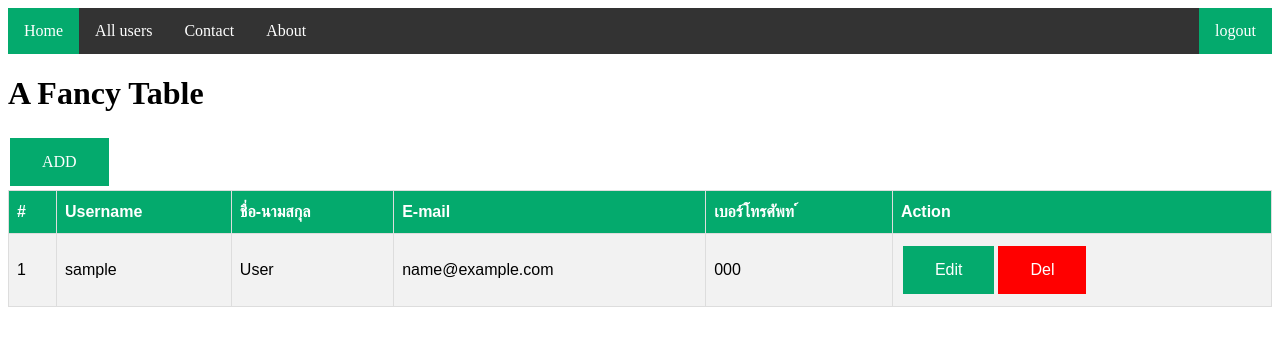
After one commit to siwakron030830/basicphp, a PHP site: page /show_user.php in a window 1280 px wide. The commit adds this page. Shown: the top 346 px of the page. Run offline with PHP 8.4, Linux system fonts and the light colour scheme; tables that the repository leaves empty or names only in its code hold one stand-in row (values such as "Sample post").

Commit message:
[Creat] del function

```diff
--- a/index.php
+++ b/index.php
@@ -42,7 +42,7 @@ li a:hover:not(.active) {
 
 <ul>
   <li><a class="active" href="index.php">Home</a></li>
-  <li><a href="register.php">All users</a></li>
+  <li><a href="show_user.php">All users</a></li>
   <li><a href="#contact">Contact</a></li>
   <li><a href="#about">About</a></li>
   <li style="float:right">
--- /dev/null
+++ b/show_user.php
@@ -0,0 +1,118 @@
+<?php
+    include 'connect.php';
+?>
+<!DOCTYPE html>
+<html>
+<head>
+<style>
+#customers {
+  font-family: Arial, Helvetica, sans-serif;
+  border-collapse: collapse;
+  width: 100%;
+}
+
+#customers td, #customers th {
+  border: 1px solid #ddd;
+  padding: 8px;
+}
+
+#customers tr:nth-child(even){background-color: #f2f2f2;}
+
+#customers tr:hover {background-color: #ddd;}
+
+#customers th {
+  padding-top: 12px;
+  padding-bottom: 12px;
+  text-align: left;
+  background-color: #04AA6D;
+  color: white;
+}
+ul {
+  list-style-type: none;
+  margin: 0;
+  padding: 0;
+  overflow: hidden;
+  background-color: #333;
+}
+
+li {
+  float: left;
+}
+
+li a {
+  display: block;
+  color: white;
+  text-align: center;
+  padding: 14px 16px;
+  text-decoration: none;
+}
+
+li a:hover:not(.active) {
+  background-color: #111;
+}
+
+.active {
+  background-color: #04AA6D;
+}
+.button {
+  background-color: #04AA6D;
+  border: none;
+  color: white;
+  padding: 15px 32px;
+  text-align: center;
+  text-decoration: none;
+  display: inline-block;
+  font-size: 16px;
+  margin: 4px 2px;
+  cursor: pointer;
+}
+</style>
+</head>
+<body>
+<ul>
+  <li><a class="active" href="index.php">Home</a></li>
+  <li><a href="show_user.php">All users</a></li>
+  <li><a href="#contact">Contact</a></li>
+  <li><a href="#about">About</a></li>
+  <li style="float:right">
+
+
+    <a class="active"href="logout.php">logout</a>
+
+</li>
+</ul>
+</ul>
+
+<h1>A Fancy Table</h1>
+<a href="register.php" class="button">ADD</a>
+
+<table id="customers">
+  <tr>
+    <th>#</th>
+    <th>Username</th>
+    <th>ชื่อ-นามสกุล</th>
+    <th>E-mail</th>
+    <th>เบอร์โทรศัพท ์</th>
+    <th>Action</th>
+  </tr>
+  <?php
+    $sql = "SELECT * FROM tb_user";
+    $query = $conn->query($sql);
+    $i=0;
+    while ($fet_user = $query->fetch_object()) {
+        $i++;
+
+?>
+ <tr>
+    <td><?php echo $i; ?></td>
+    <td><?php echo $fet_user->username; ?></td>
+    <td><?php echo $fet_user->fullname; ?></td>
+    <td><?php echo $fet_user->email; ?></td>
+    <td><?php echo $fet_user->phone; ?></td>
+    <td><a href="register.php?user_id=<?php echo $fet_user->user_id;?>" class="button">Edit</a><a href="api/api_deluser.php?user_id=<?php echo $fet_user->user_id;?>" class="button" style="background-color: red;" onclick="return confirm('คุณต้องการลบรายการนี้ใช่ไหม?')">Del</a></td>
+  </tr>
+  <?php } ?>
+</table>
+
+</body>
+</html>
```
Also changed, not shown: api/api_deluser.php (added, +13 -0 lines), api/api_edituser.php (added, +13 -0 lines), register.php (+39 -2 lines).
